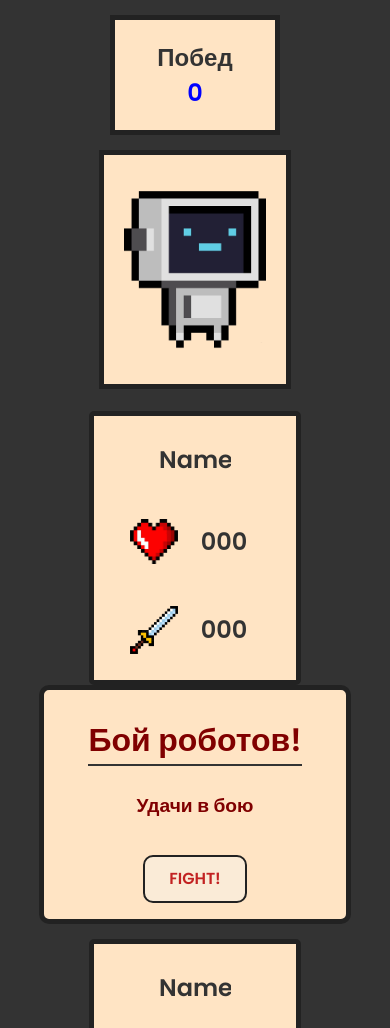
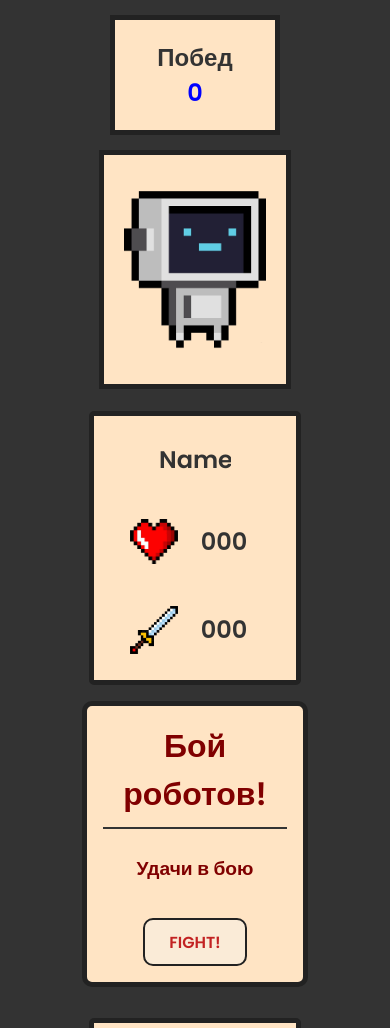
Before and after one commit to TheAgent05/robot-fight-practice, a plain HTML site: page index.html in a window 390 px wide. Shown: the top 1028 px of the page. Drawn offline with nearby package versions, Linux system fonts and the light colour scheme.

Commit message:
css adaptive

```diff
--- a/index.html
+++ b/index.html
@@ -57,10 +57,12 @@
                 </div>
             </div>
         </div>
-        <div class="text">
-            <span class="title">Бой роботов!</span>
-            <span class="last-attack">Удачи в бою</span>
-            <button class="fight-start" onclick="fight()">FIGHT!</button>
+        <div class="middle">
+            <div class="text">
+                <span class="title">Бой роботов!</span>
+                <span class="last-attack">Удачи в бою</span>
+                <button class="fight-start" onclick="fight()">FIGHT!</button>
+            </div>
         </div>
     </div>
 
--- a/source/styles/style.css
+++ b/source/styles/style.css
@@ -64,6 +64,12 @@ a {
 .robot-2 {
     order: 2;
 }
+
+.image-robot-1, .image-robot-2 {
+    overflow: hidden; /* Отключаем полосы прокрутки */
+    position: relative; /* Для корректного поведения */
+}
+
 
 
 .robot-img {
@@ -149,26 +155,39 @@ a {
 }
 
 /* ---------------- Text and Button Section ---------------- */
+.middle {
+    display: flex;
+    flex-direction: column;
+    align-items: center;
+    justify-content: space-between;
+    flex: 0.6;
+    padding: 3em;
+    text-align: center;
+    margin: 0 2rem;
+    box-sizing: border-box;
+}
+
 .text {
     display: flex;
     flex-direction: column;
     align-items: center;
     justify-content: center;
-    flex: 0.6; /* Меньше пространства, чем у роботов */
-    padding: 3em;
+    padding: 3em 5em;
     border: var(--border-color) solid 5px;
     border-radius: 10px;
     background-color: var(--secondary-bg-color);
     text-align: center;
     color: #800000;
-    margin: 0 2rem; /* Отступы от роботов */
+    box-sizing: border-box;
 }
 
 .text .title {
     font-size: 2em;
-    margin: 10px 0;
+    margin-bottom: 10px;
     font-weight: 600;
     border-bottom: 2px solid var(--text-color);
+    padding-bottom: 0.3em;
+    /* width: 100%; */
 }
 
 .text .last-attack {
@@ -206,6 +225,14 @@ a {
 
 /* ---------------- Media Queries ---------------- */
 @media (max-width: 768px) {
+    .middle {
+        padding: 0;
+        margin: 1em 0;
+        flex-direction: column; /* Ставим роботов и текст в колонку */
+        justify-content: center;
+        text-align: center;
+    }
+
     .main {
         padding: 0;
         flex-direction: column; /* Ставим роботов и текст в колонку */
```
